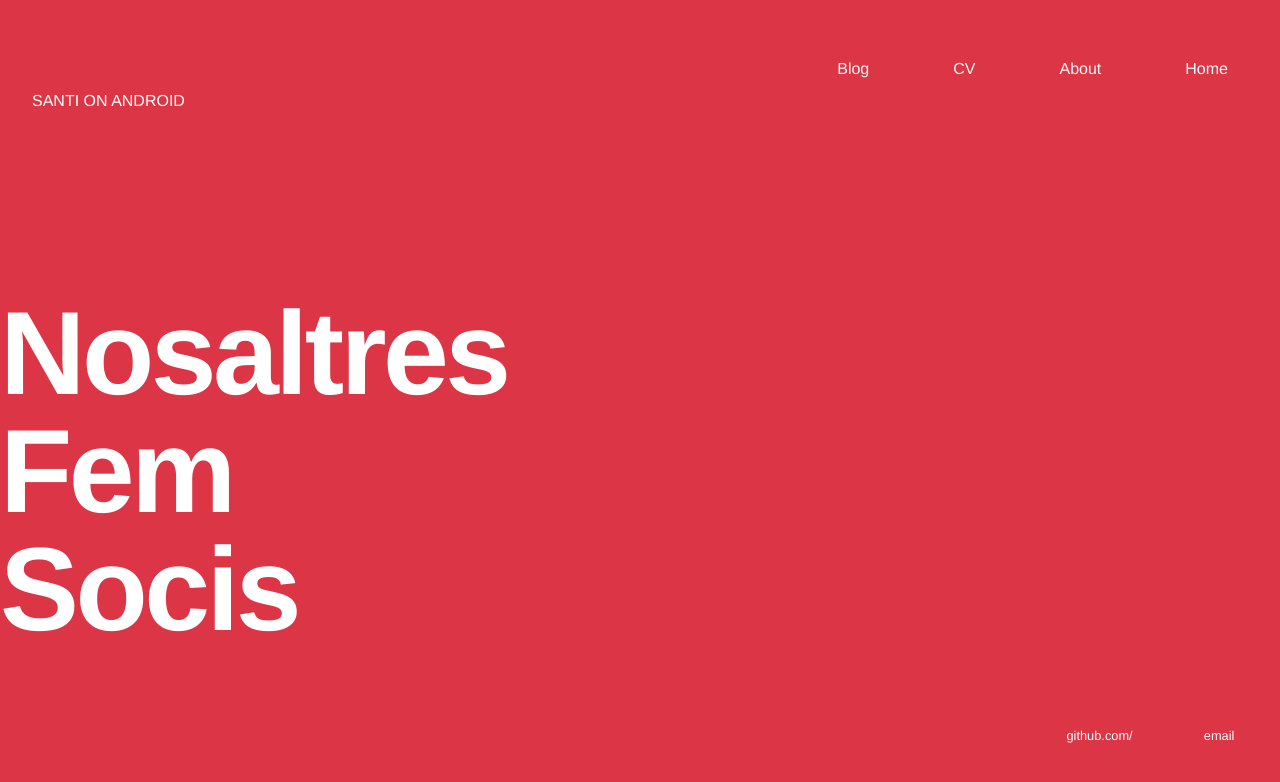
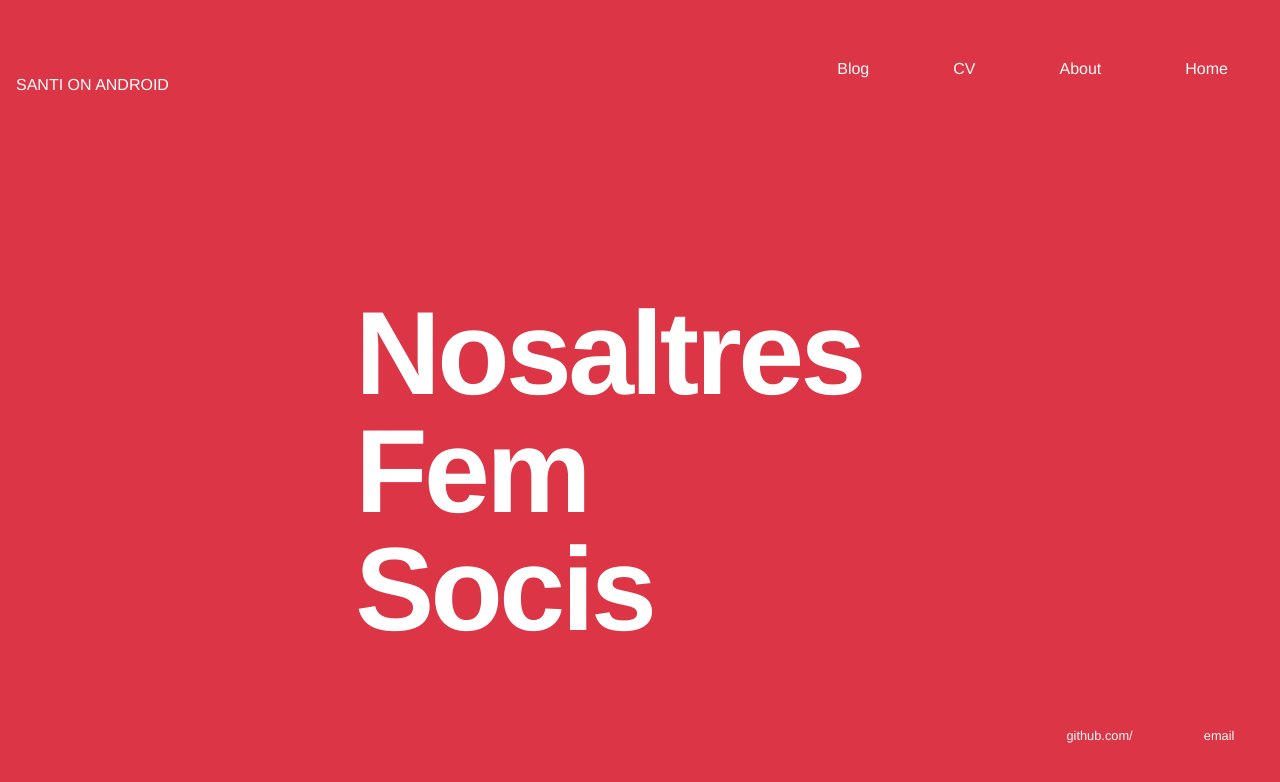
Before and after one commit to SantiOnAndroid/SantiOnAndroid.github.io, a Jekyll site: the page built from index.html, in a window 1280 px wide. Shown: the top 782 px of the page. Built offline with Jekyll 4.4.1, drawn with Linux system fonts in a browser that asks for light colours; some web fonts are replaced.

Commit message:
modificant titolj

```diff
--- a/css/main.css
+++ b/css/main.css
@@ -18,7 +18,7 @@ body {
     background: transparent;
     float: left;
     clear:left;
-    margin-left: 3em;
+
 
 }
 #icon{
@@ -28,8 +28,8 @@ body {
     transition: 3s;
     float: left;
     clear: left;
-    margin-left: 2em;
-    margin-top: 2em;
+    margin-left: 1em;
+    margin-top: 1em;
 }
 
 
@@ -65,6 +65,7 @@ h1 {
     font-weight: 800;
     letter-spacing: -.03em;
     line-height: 100%;
+    margin-left: 3em;
 
 }
 p {
```
